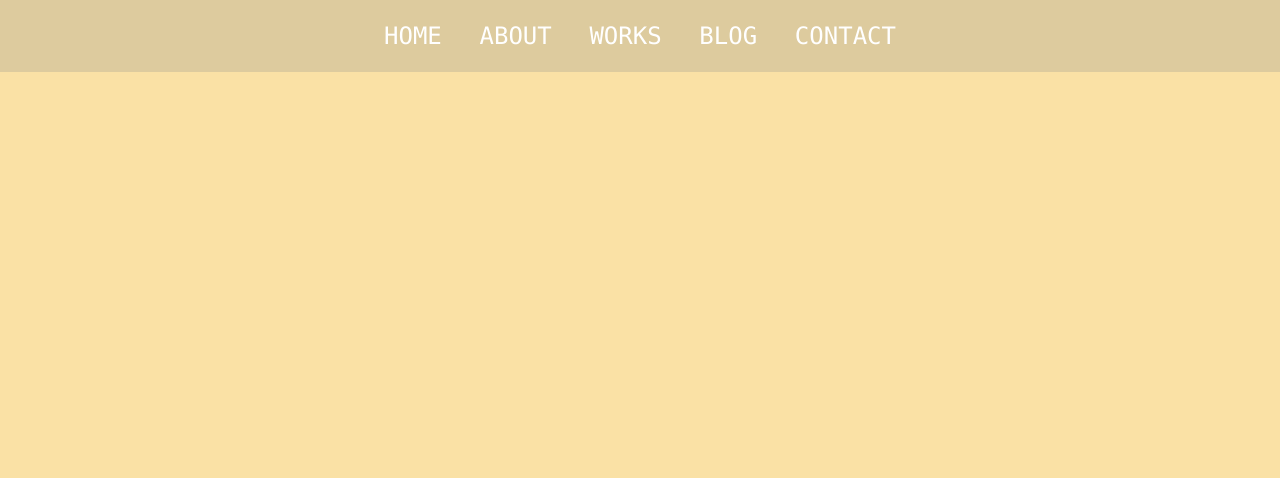
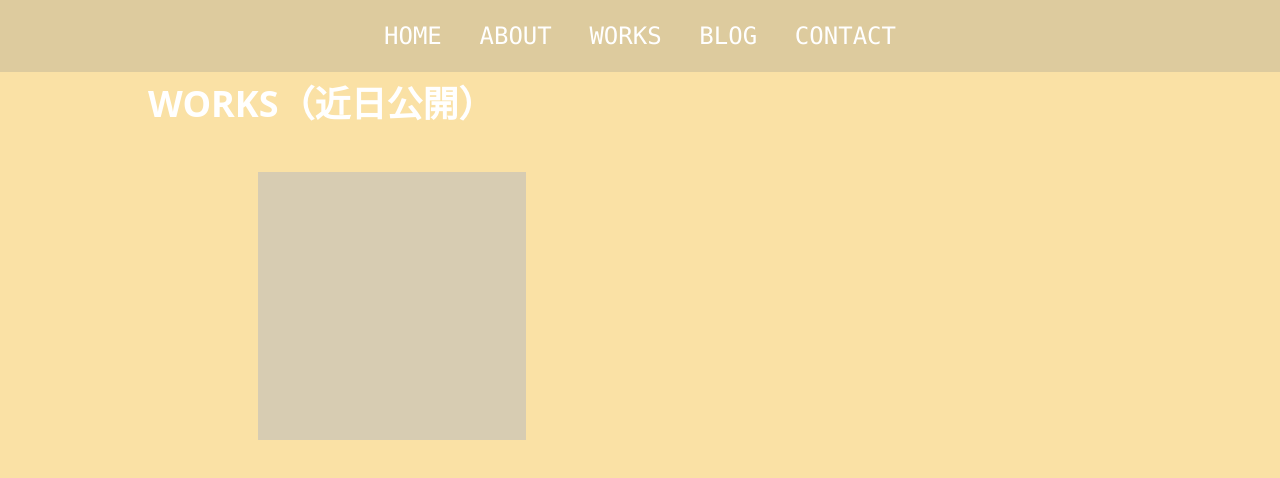
Before and after one commit to kawanoRiku0/my-portfolio, a Next.js app: page /works in a window 1280 px wide. Shown: the top 478 px of the page. Built offline with nearby package versions, Linux system fonts and the light colour scheme.

Commit message:
feat: worksページのレイアウトを仮実装

```diff
--- a/src/pages/works.tsx
+++ b/src/pages/works.tsx
@@ -9,7 +9,23 @@ export default function Works() {
       exit={{ opacity: 0 }}
       transition={{ ease: "easeOut", duration: 0.5 }}
     >
-      <div className="h-screen bg-main-yellow opacity-50"></div>
+      <div className="min-h-screen bg-main-yellow opacity-50">
+        <div className=" pt-16">
+          <motion.div
+            initial={{ opacity: 0, y: 20 }}
+            animate={{ opacity: 1, y: 0 }}
+            exit={{ opacity: 0 }}
+            transition={{ delay: 1, duration: 0.5 }}
+          >
+            <h1 className=" font-bold mx-auto container text-2xl p-5 text-white max-w-5xl md:text-4xl ">
+              WORKS（近日公開）
+            </h1>
+            <div className="p-4 flex flex-wrap  max-w-5xl justify-around mx-auto after:content-[''] after:block after:w-[27%] after:m-1">
+              <div className="aspect-square w-[27%] bg-gray-500 bg-opacity-50 m-1 my-3 text-center"></div>
+            </div>
+          </motion.div>
+        </div>
+      </div>
     </motion.div>
   );
 }
```
